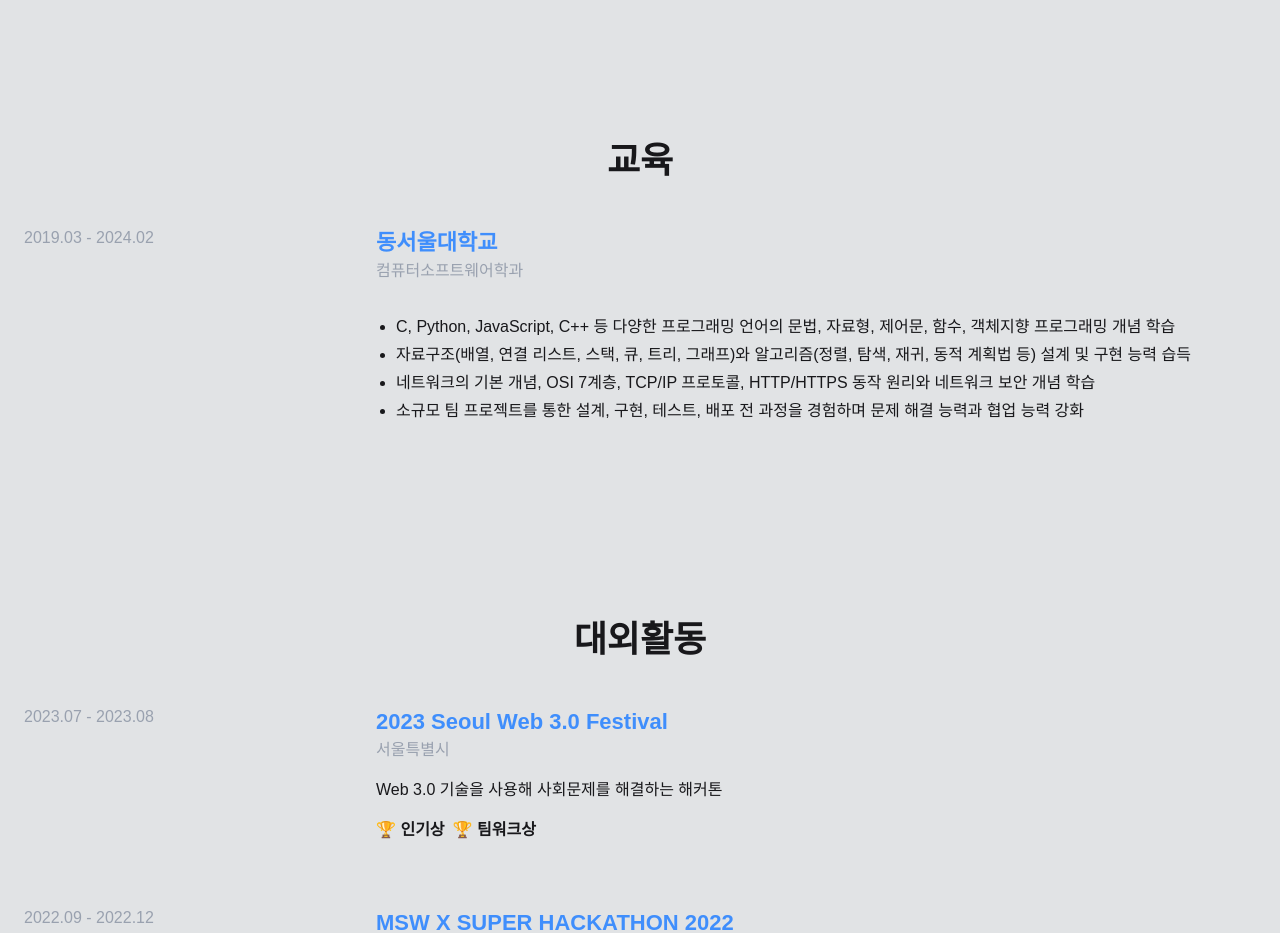
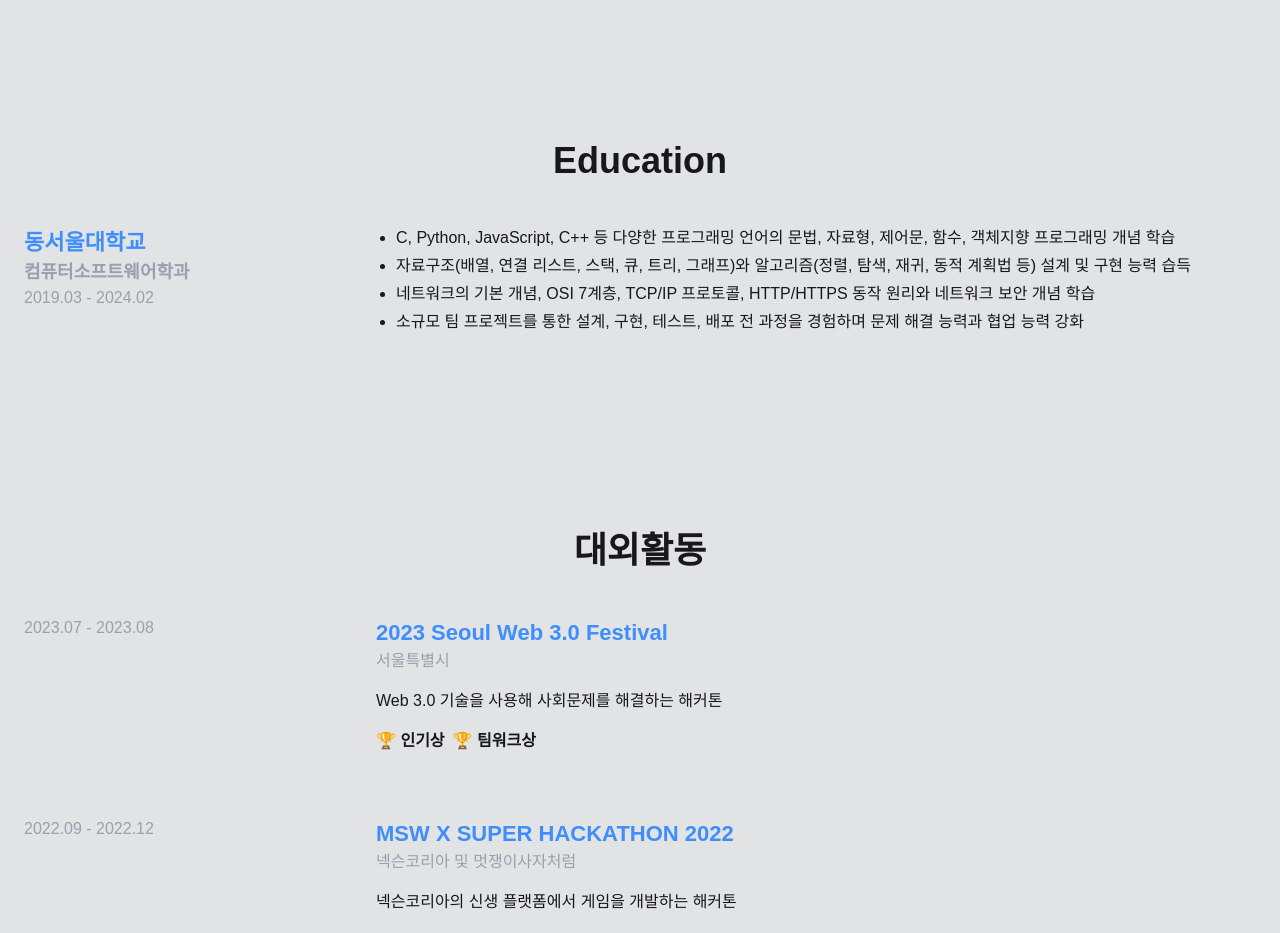
Before and after one commit to ggalmury/portfolio, a Next.js app: page / in a window 1280 px wide. Shown: the part 3200-4133 px from the top of the page. Built offline with nearby package versions, Linux system fonts and the light colour scheme.

Commit message:
feat: 교육 섹션 리디자인

```diff
--- a/src/components/organisms/EducationInfoUnit.tsx
+++ b/src/components/organisms/EducationInfoUnit.tsx
@@ -1,7 +1,5 @@
 import { Education } from "@/types/education";
 
-import Heading1 from "@/components/atoms/typography/Heading1";
-import Body1 from "@/components/atoms/typography/Body1";
 import BulletListCard from "@/components/molecules/BulletListCard";
 import TimelineUnit from "@/components/organisms/TimelineUnit";
 
@@ -11,16 +9,13 @@ interface EducationInfoUnitProps {
 
 const EducationInfoUnit = ({ education }: EducationInfoUnitProps) => {
   return (
-    <TimelineUnit startedAt={education.enteredAt} endedAt={education.graduatedAt}>
-      <div className="flex flex-col flex-1 items-start gap-8">
-        <div className="flex flex-col">
-          <Heading1 text={education.schoolName} styles={{ color: "text-primary-600" }} />
-
-          <Body1 text={education.major} styles={{ color: "text-gray-400" }} />
-        </div>
-
-        <BulletListCard items={education.curriculum} />
-      </div>
+    <TimelineUnit
+      subject={education.schoolName}
+      description={education.major}
+      startedAt={education.enteredAt}
+      endedAt={education.graduatedAt}
+    >
+      <BulletListCard items={education.curriculum} />
     </TimelineUnit>
   );
 };
--- a/src/components/sections/EducationSection.tsx
+++ b/src/components/sections/EducationSection.tsx
@@ -7,7 +7,7 @@ import EducationInfoUnit from "@/components/organisms/EducationInfoUnit";
 const EducationSection = () => {
   return (
     <SlideUpSection>
-      <Content title="교육">
+      <Content title="Education">
         <div className="flex flex-col w-full gap-y-16">
           {EDUCATIONS.map((education) => (
             <EducationInfoUnit key={education.schoolName} education={education} />
```
